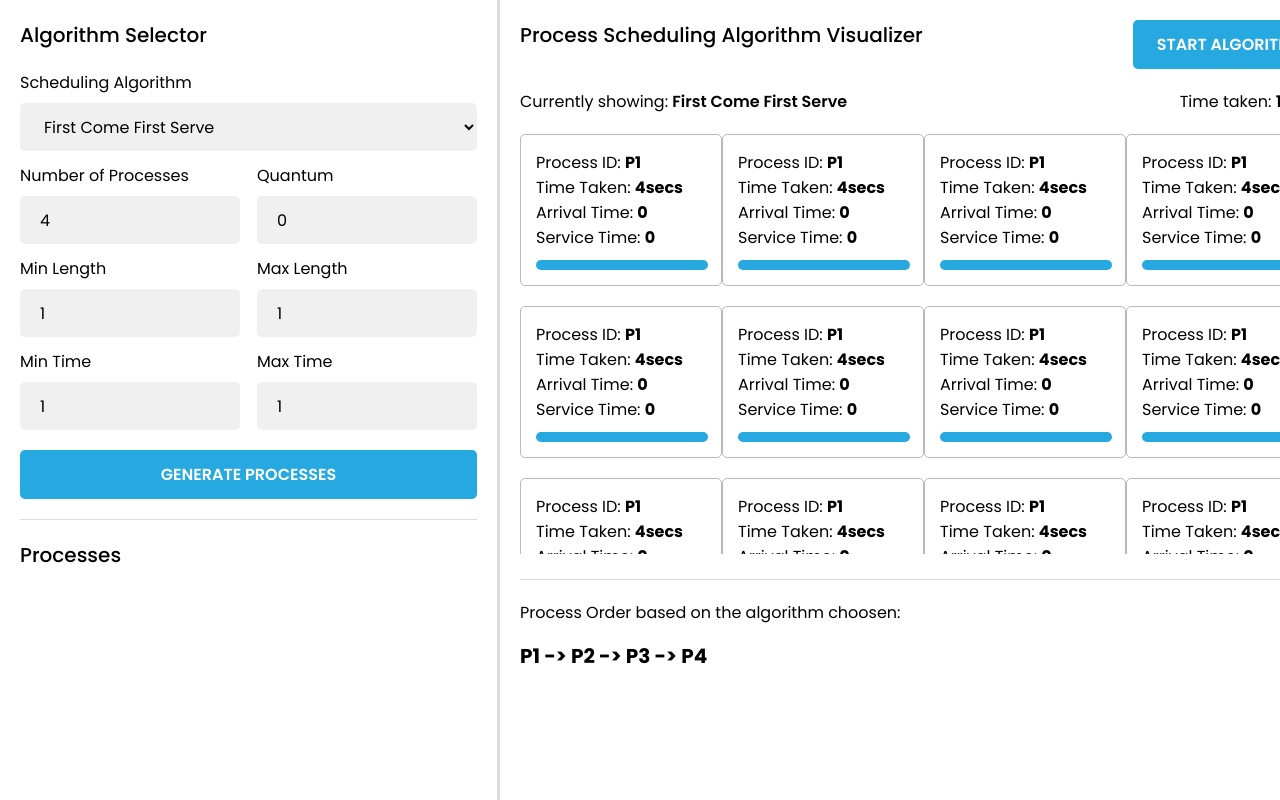
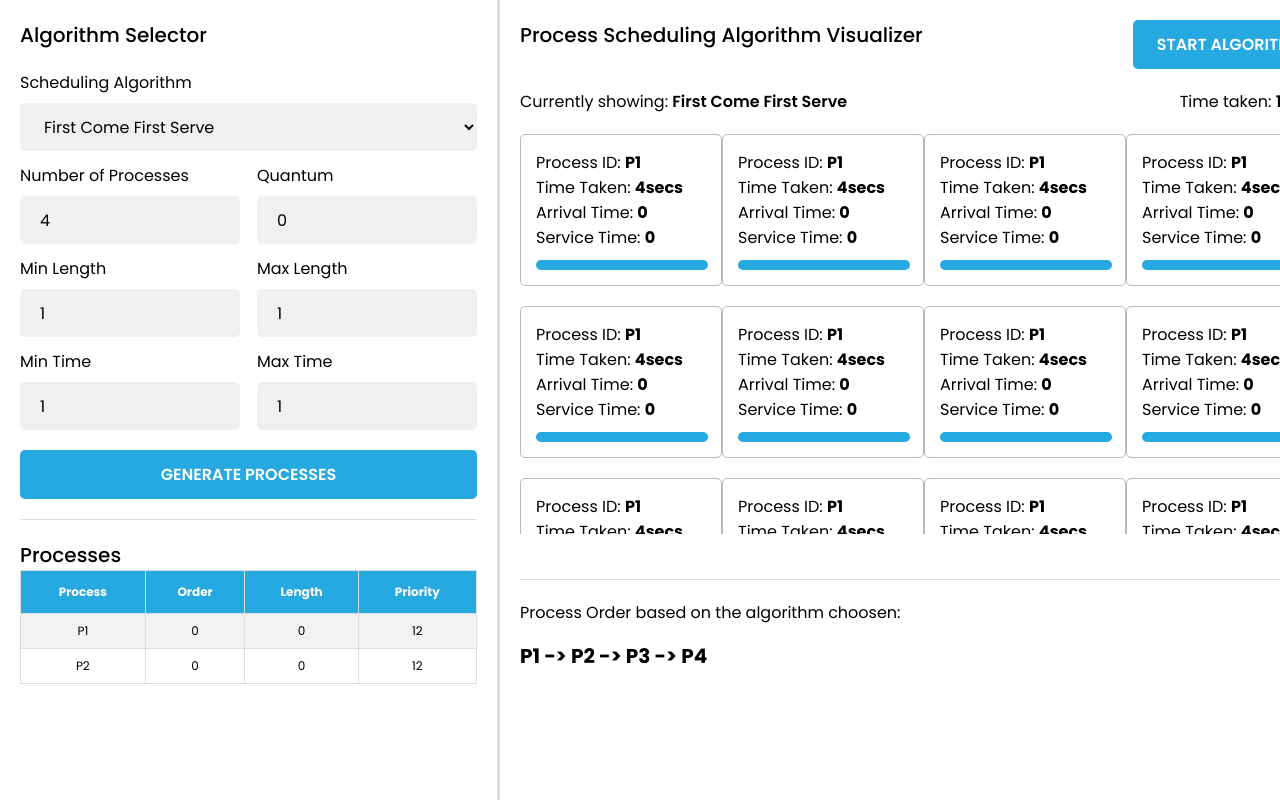
Before and after one commit to omisoul/os-visualization, a Next.js app: page / in a window 1280 px wide. Shown: the top 800 px of the page. Built offline with nearby package versions, Linux system fonts and the light colour scheme.

Commit message:
more frontend related things

```diff
--- a/styles/Visualizer/Visualizer.module.css
+++ b/styles/Visualizer/Visualizer.module.css
@@ -46,7 +46,8 @@
 
 .outerProcessCon {
   overflow: hidden;
-  height: calc(70vh - 120px);
+  height: calc(70vh - 110px);
+  padding-bottom: 50px;
 }
 
 .processCon {
--- a/styles/Visualizer/Visualizer.module.scss
+++ b/styles/Visualizer/Visualizer.module.scss
@@ -38,7 +38,8 @@
 
 .outerProcessCon {
   overflow: hidden;
-  height: calc(70vh - 120px);
+  height: calc(70vh - 110px);
+  padding-bottom: 50px;
 }
 .processCon {
   display: grid;
--- a/styles/global.css
+++ b/styles/global.css
@@ -10,4 +10,32 @@ h3 {
   font-size: 20px;
   font-weight: 500;
 }
+
+table {
+  font-size: 12px;
+  width: 100%;
+  border-collapse: collapse;
+}
+
+td,
+th {
+  border: 1px solid #ddd;
+  padding: 8px;
+  text-align: center;
+}
+
+tr:nth-child(even) {
+  background-color: #f2f2f2;
+}
+
+tr:hover {
+  background-color: #ddd;
+}
+
+th {
+  padding-top: 12px;
+  padding-bottom: 12px;
+  background-color: #26a9e0;
+  color: white;
+}
 /*# sourceMappingURL=global.css.map */
--- a/styles/global.scss
+++ b/styles/global.scss
@@ -9,3 +9,31 @@ h3 {
   font-size: 20px;
   font-weight: 500;
 }
+
+table {
+  font-size: 12px;
+  width: 100%;
+  border-collapse: collapse;
+}
+td,
+th {
+  border: 1px solid #ddd;
+  padding: 8px;
+  text-align: center;
+}
+
+tr:nth-child(even) {
+  background-color: #f2f2f2;
+}
+
+tr:hover {
+  background-color: #ddd;
+}
+
+th {
+  padding-top: 12px;
+  padding-bottom: 12px;
+
+  background-color: #26a9e0;
+  color: white;
+}
--- a/views/AlgorithmSelector/AlgorithmSelector.js
+++ b/views/AlgorithmSelector/AlgorithmSelector.js
@@ -66,7 +66,7 @@ export const AlgorithmSelector = () => {
               id="no_processes"
               name="no_processes"
               className="options"
-              onChange={(e) => setNoProcesses(e.target.value)}
+              onChange={(e) => setNoProcesses(parseInt(e.target.value))}
             ></input>
           </span>
           <span className="input_span">
@@ -77,7 +77,7 @@ export const AlgorithmSelector = () => {
               id="quantum"
               name="quantum"
               className="options"
-              onChange={(e) => setQuantum(e.target.value)}
+              onChange={(e) => setQuantum(parseInt(e.target.value))}
             ></input>
           </span>
         </div>
@@ -91,7 +91,7 @@ export const AlgorithmSelector = () => {
               id="min_length"
               name="min_length"
               className="options"
-              onChange={(e) => setMinLen(e.target.value)}
+              onChange={(e) => setMinLen(parseInt(e.target.value))}
             ></input>
           </span>
           <span className="input_span">
@@ -102,7 +102,7 @@ export const AlgorithmSelector = () => {
               id="max_length"
               name="max_length"
               className="options"
-              onChange={(e) => setMaxLen(e.target.value)}
+              onChange={(e) => setMaxLen(parseInt(e.target.value))}
             ></input>
           </span>
         </div>
@@ -116,7 +116,7 @@ export const AlgorithmSelector = () => {
               id="min_time"
               name="min_time"
               className="options"
-              onChange={(e) => setMinTime(e.target.value)}
+              onChange={(e) => setMinTime(parseInt(e.target.value))}
             ></input>
           </span>
           <span className="input_span">
@@ -127,7 +127,7 @@ export const AlgorithmSelector = () => {
               id="max_time"
               name="max_time"
               className="options"
-              onChange={(e) => setMaxTime(e.target.value)}
+              onChange={(e) => setMaxTime(parseInt(e.target.value))}
             ></input>
           </span>
         </div>
--- a/views/Processes/Processes.js
+++ b/views/Processes/Processes.js
@@ -6,6 +6,27 @@ export const Processes = () => {
     <section>
       <div className={styles.processesCon}>
         <h3>Processes</h3>
+
+        <table>
+          <tr>
+            <th>Process</th>
+            <th>Order</th>
+            <th>Length</th>
+            <th>Priority</th>
+          </tr>
+          <tr>
+            <td>P1</td>
+            <td>0</td>
+            <td>0</td>
+            <td>12</td>
+          </tr>
+          <tr>
+            <td>P2</td>
+            <td>0</td>
+            <td>0</td>
+            <td>12</td>
+          </tr>
+        </table>
       </div>
     </section>
   );
```
Also changed, not shown: 2 other files (tests, documents, lock files or other folders).
